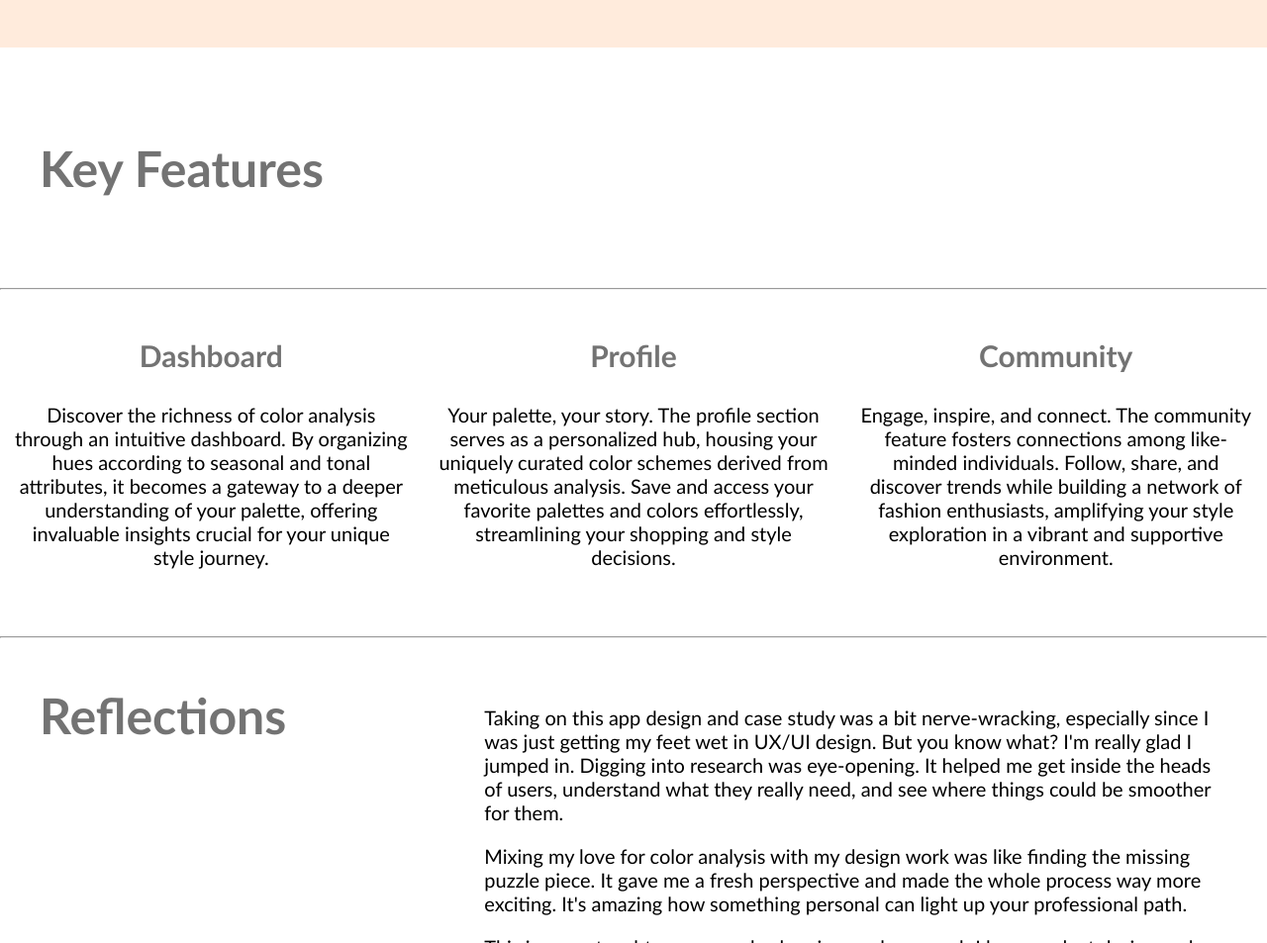
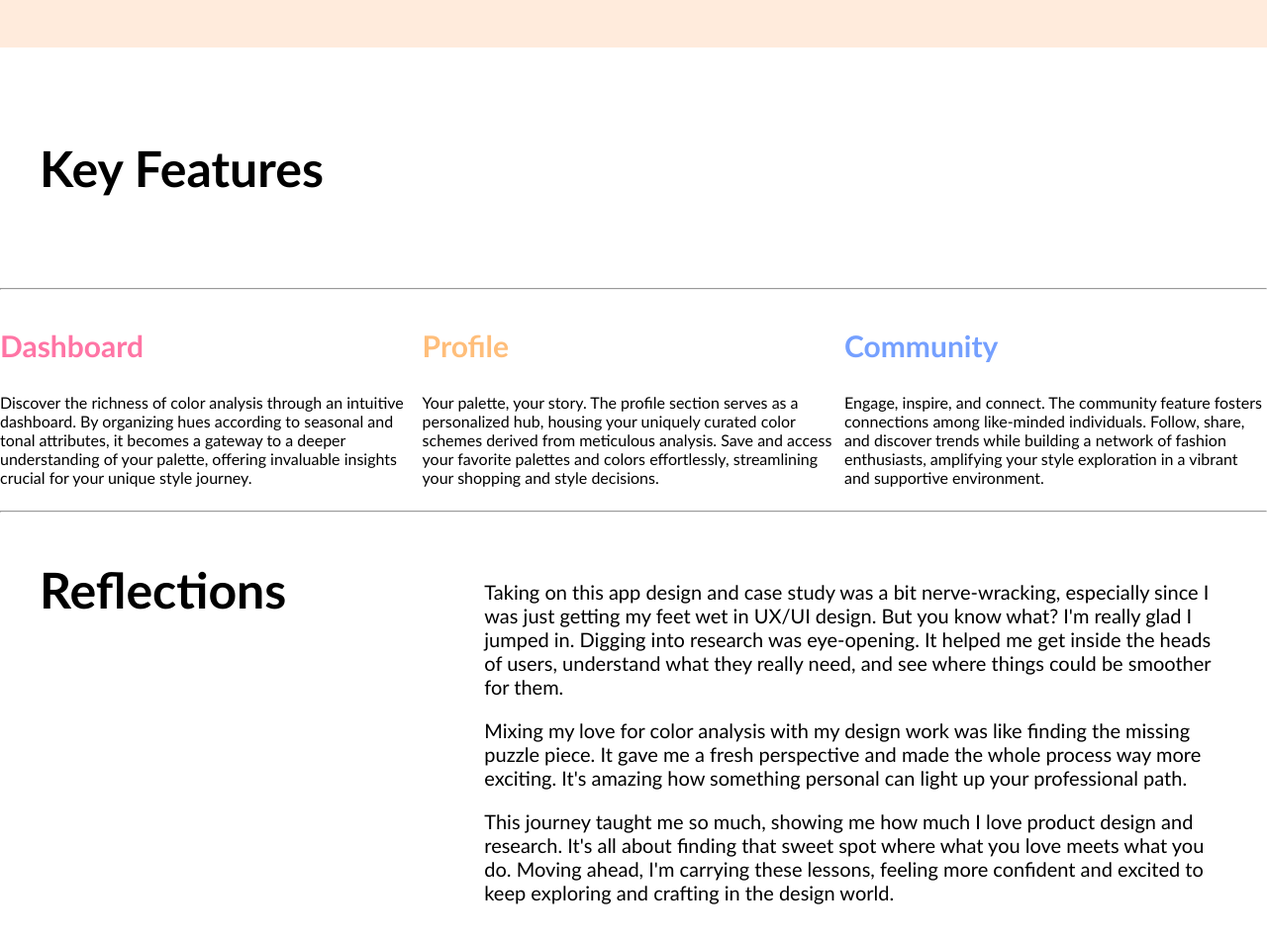
Before and after one commit to allysontishler/whiteportfolio, a plain HTML site: page MyPalette.html in a window 1280 px wide. Shown: the part 7011-7964 px from the top of the page at 99% size. Drawn offline with Linux system fonts and the light colour scheme.

Commit message:
colorful

```diff
--- a/MyPalette.html
+++ b/MyPalette.html
@@ -160,15 +160,15 @@
         <h2>Key Features</h2>
         <hr>
         <div class="columns3">
-          <div class="column3">
+          <div class="column3-1">
             <h3><b>Dashboard</b></h3>
             <p>Discover the richness of color analysis through an intuitive dashboard. By organizing hues according to seasonal and tonal attributes, it becomes a gateway to a deeper understanding of your palette, offering invaluable insights crucial for your unique style journey.</p>
           </div>
-          <div class="column3">
+          <div class="column3-2">
             <h3><b>Profile</b></h3>
             <p>Your palette, your story. The profile section serves as a personalized hub, housing your uniquely curated color schemes derived from meticulous analysis. Save and access your favorite palettes and colors effortlessly, streamlining your shopping and style decisions.</p>
           </div>
-          <div class="column3">
+          <div class="column3-3">
             <h3><b>Community</b></h3>
             <p>Engage, inspire, and connect. The community feature fosters connections among like-minded individuals. Follow, share, and discover trends while building a network of fashion enthusiasts, amplifying your style exploration in a vibrant and supportive environment.</p>
           </div>
--- a/mypalette.css
+++ b/mypalette.css
@@ -394,7 +394,7 @@ html, body {
 .key-features h2 {
     font-size: 50px;
     padding-top: 50px;
-    color: #737373;
+    color: #000000;
     padding-left: 40px;
     font-weight: 600;
     padding-bottom: 50px;
@@ -415,9 +415,19 @@ html, body {
     padding-bottom: 40px;
 }
 
-.column3 h3 {
-    color: #737373;
+.column3-1 h3 {
+    color: #FF75A5;
     font-size: 30px;
+}
+
+.column3-2 h3 {
+    font-size: 30px;
+    color: #ffbe7a;
+}
+
+.column3-3 h3 {
+    font-size: 30px;
+    color: #75A0FF;
 }
 
 .column3 p {
@@ -430,7 +440,7 @@ html, body {
 
 .reflection-header h2 {
     margin: 0;
-    color: #737373;
+    color: #000000;
     font-size: 50px;
     font-weight: 600;
     padding-left: 40px;
```
